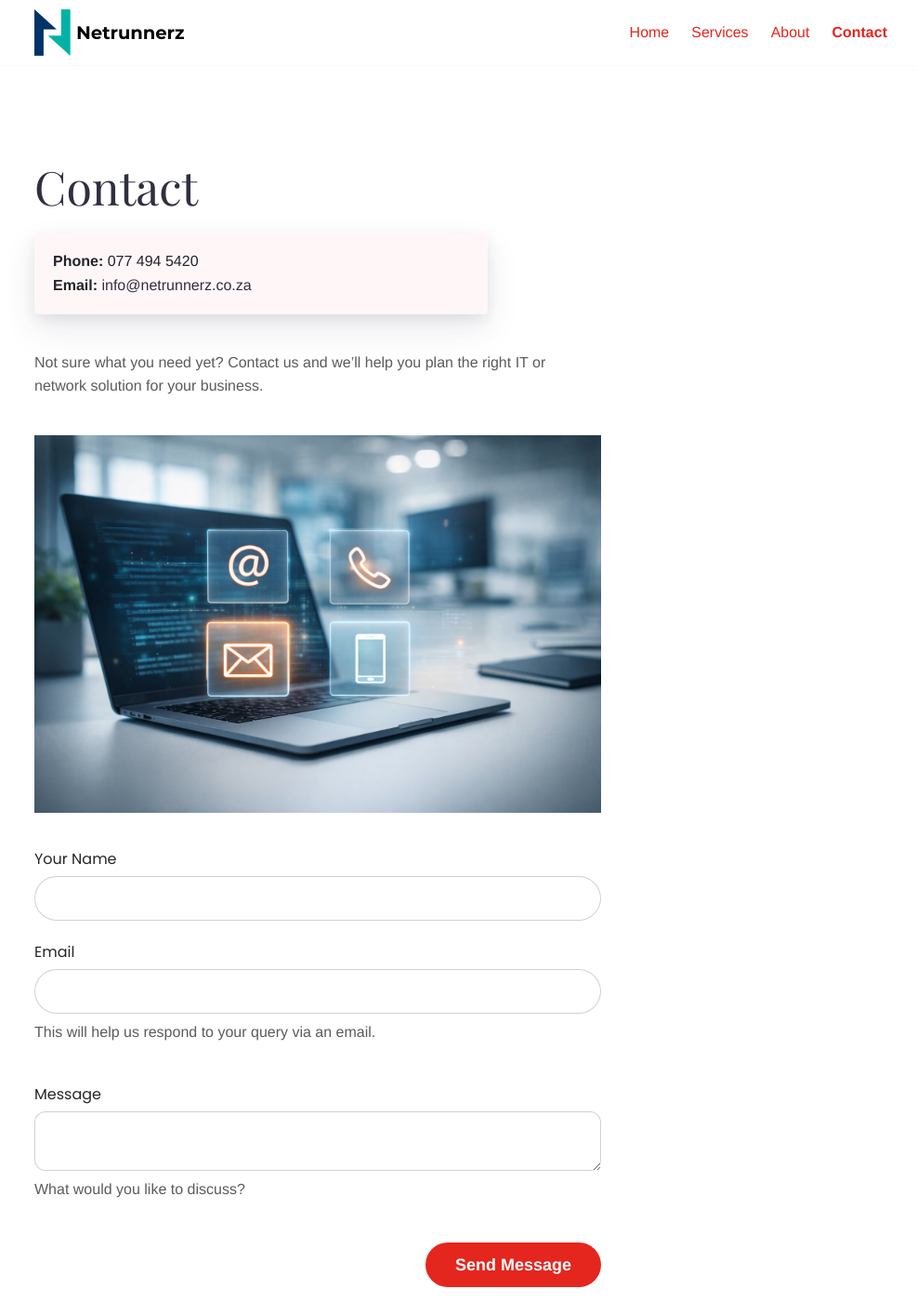
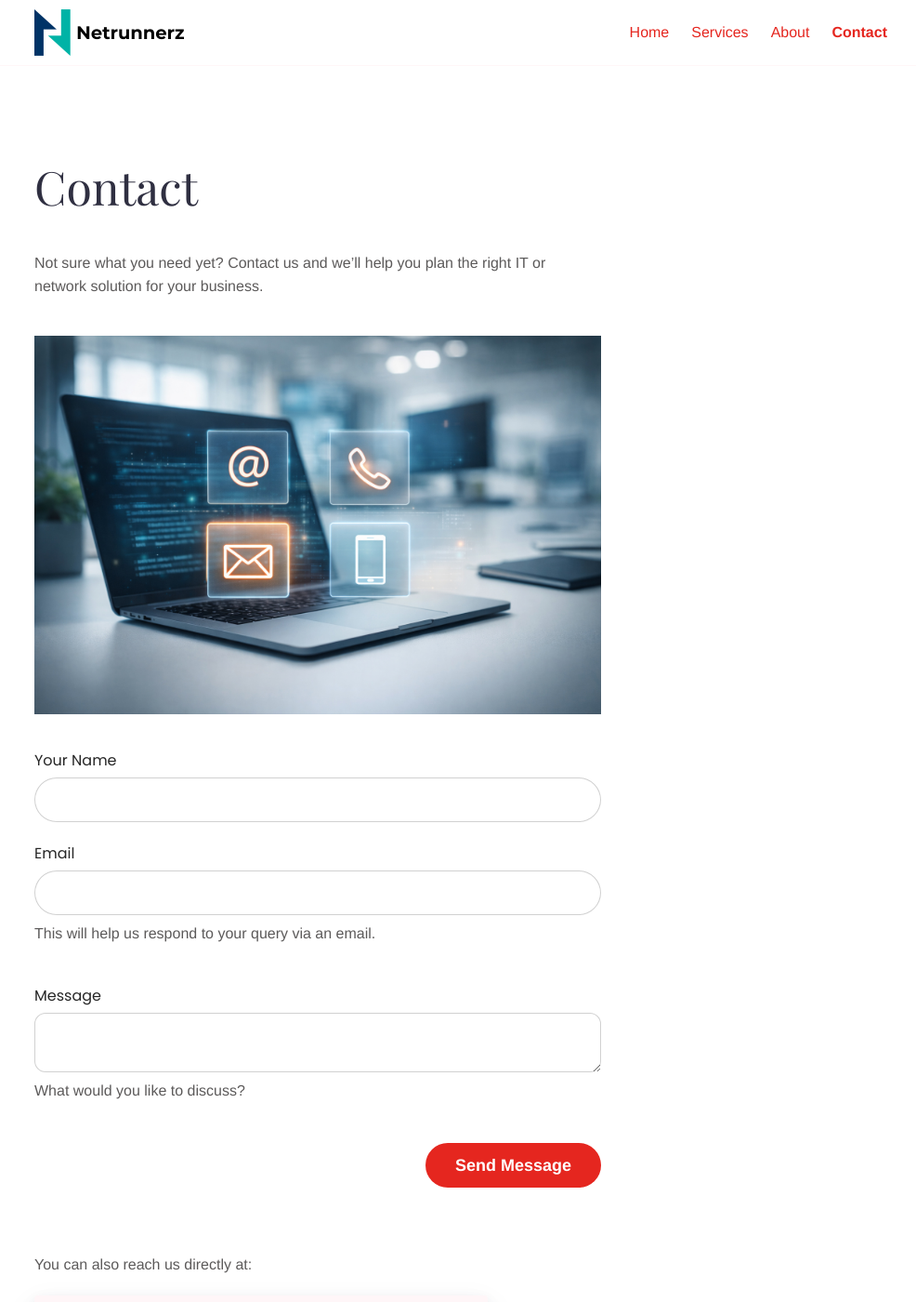
Before and after one commit to NetrunnerzDev/netrunnerzdev.github.io, a Jekyll site: the page built from contact.md, in a window 1280 px wide and 1400 px high. Shown: the whole window at 93% size, without its empty margins (138-1124 px from the left). Built offline with Jekyll 4.4.1, drawn with Linux system fonts in a browser that asks for light colours; some of the changed text lies outside the part shown.

```diff
--- a/_layouts/contact.html
+++ b/_layouts/contact.html
@@ -9,8 +9,11 @@ bodyClass: "page-contact"
         <div class="col-12 col-md-8">
             <div class="service service-single">
                 <h1 class="title">{{page.title}}</h1>
-                {% include call.html show_button=false %}
                 <div class="content mt-4">{{content}}</div>
+                <div class="mt-7">
+                    <p>You can also reach us directly at:</p>
+                    {% include call.html show_button=false %}
+                </div>
             </div>
         </div>
     </div>
```
